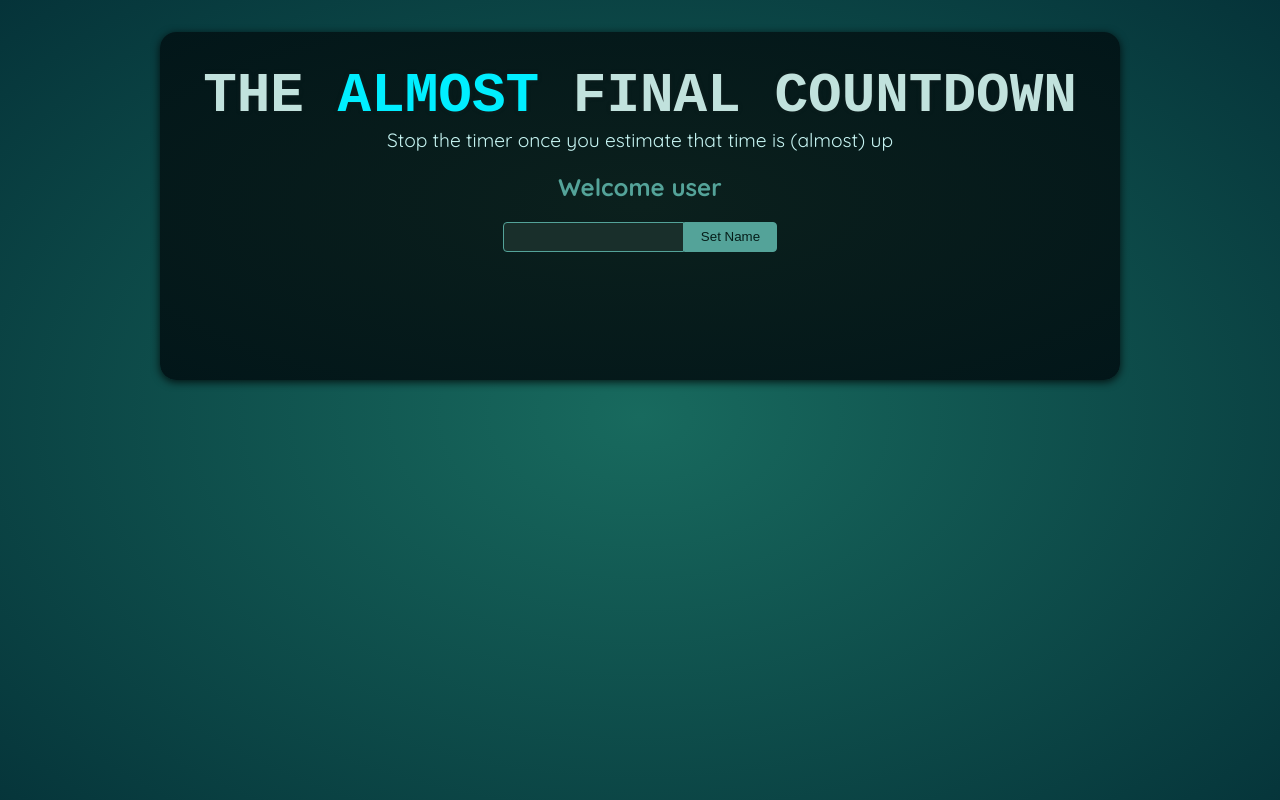
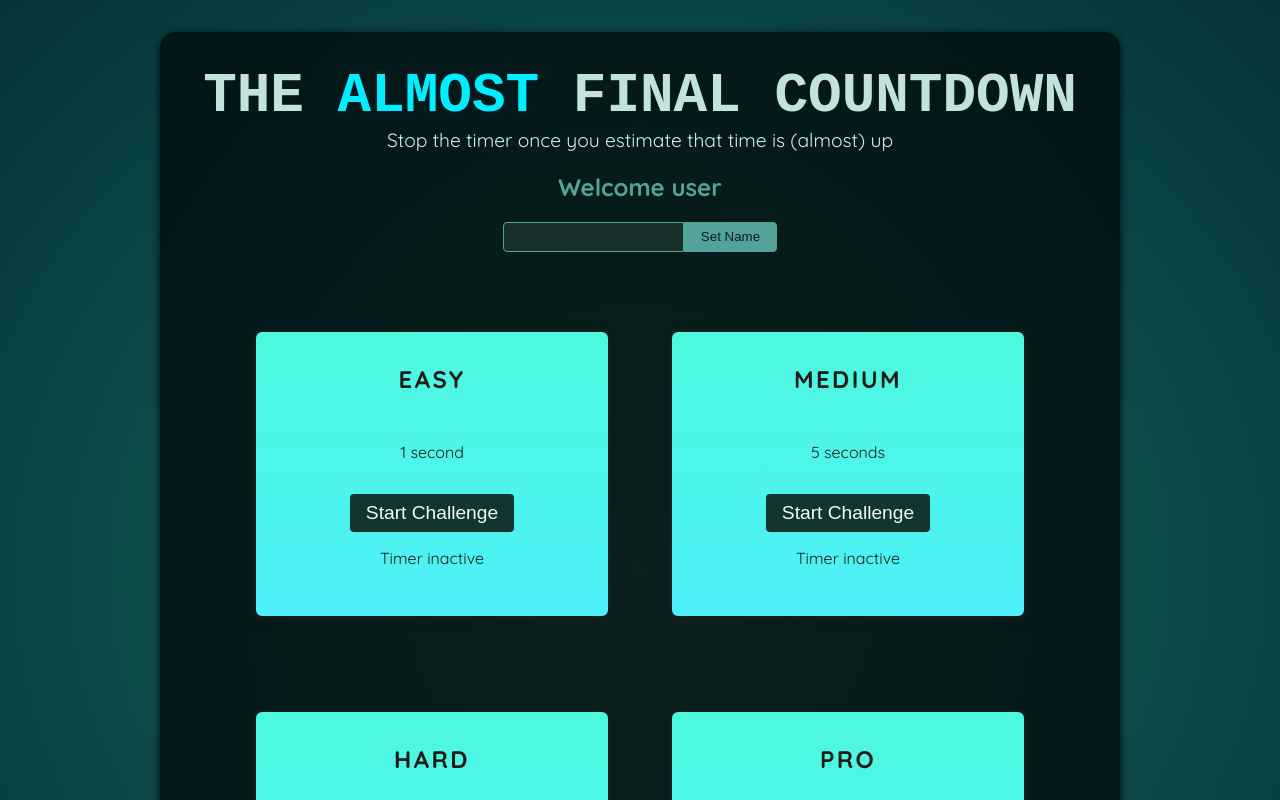
Before and after one commit to Mohitjang/React-Course, a React (Vite) app in the folder 08 React Refs and Portals/: page / in a window 1280 px wide. Shown: the top 800 px of the page. Built offline with nearby package versions, Linux system fonts and the light colour scheme; a web font is replaced by a local one.

Commit message:
added timer challenge component

```diff
--- a/08 React Refs and Portals/src/App.jsx
+++ b/08 React Refs and Portals/src/App.jsx
@@ -1,10 +1,16 @@
 import Player from './components/Player.jsx';
+import TimerChallenge from './components/TimerChallenge.jsx';
 
 function App() {
   return (
     <>
       <Player />
-      <div id="challenges"></div>
+      <div id="challenges">
+        <TimerChallenge title={"Easy"} target={1}/>
+        <TimerChallenge title={"Medium"} target={5}/>
+        <TimerChallenge title={"Hard"} target={15}/>
+        <TimerChallenge title={"Pro"} target={30}/>
+      </div>
     </>
   );
 }
--- a/08 React Refs and Portals/src/components/Player.jsx
+++ b/08 React Refs and Portals/src/components/Player.jsx
@@ -7,11 +7,13 @@ export default function Player() {
   const [enteredPlayerName, setEnteredPlayerName] = useState("")
   const playerName = useRef();
 
+
   function handleChange() {}
 
   function handleClick() {
     // setEnteredPlayerName(playerName.current)
     setEnteredPlayerName(playerName.current.value)
+    playerName.current.value = ""  // this is a bad practice because we only supposed to read the values of dom elements using useRef
   }
 
   return (
--- /dev/null
+++ b/08 React Refs and Portals/src/components/TimerChallenge.jsx
@@ -0,0 +1,62 @@
+import React, { useEffect, useRef, useState } from "react";
+
+// instead of using this timer variable out of the component body, we must have to use the useRef hook:-
+// problems with this approach:-
+// 1. for all the instances of the component we are using the same timer variable
+// 2. so every time we starting or stop the challenge
+// 3. actually we are resetting the same timer .
+// 4. because every time we start or stop the timer we are updating some state variables,
+// 5. which causing the component to rerender, so the timer variable is created again, and we lost the old track for previous timer.
+// 6. we are using same timer variable for all the component instances.
+
+// solution:-
+// 1. we need to find a way to use timer without affecting it's state when component rerender.
+// 2. we want to use saperate timers for each component instance.
+// 3. for this reason, react has a useRef hook.
+
+// useRef Hook:-
+// 1. it mantains its state without affecting it's state based on components rerenders
+// 2. and it also doesn't cause rerender also.
+
+// let timer;
+const TimerChallenge = ({ title, target }) => {
+  // steps:-
+  // 1. we will start the timer
+  // 2. timer starts
+  // 3. setting the timer target
+  // 4. timer ended
+  // 5. status of the game
+  const [timerStarted, setTimerStarted] = useState(false);
+  const [timerExpired, setTimerExpired] = useState(false);
+  const timer = useRef();
+
+  const handleStart = () => {
+    setTimerStarted(true);
+    timer.current = setTimeout(() => {
+      setTimerExpired(true);
+    }, target * 1000);
+  };
+
+  const handleStop = () => {
+    clearTimeout(timer.current);
+    setTimerStarted(false);
+  };
+
+  return (
+    <section className="challenge">
+      <h2>{title}</h2>
+      <p>{timerExpired ? "You Lost!" : ""}</p>
+      <p>
+        {target} second{target > 1 && "s"}
+      </p>
+      <button onClick={timerStarted ? handleStop : handleStart}>
+        {timerStarted ? "Stop" : "Start"} Challenge
+      </button>
+      <p className={timerStarted ? "active" : undefined}>
+        {timerStarted ? "Timer is running..." : "Timer inactive"}
+      </p>
+    </section>
+  );
+};
+
+export default TimerChallenge;
```
